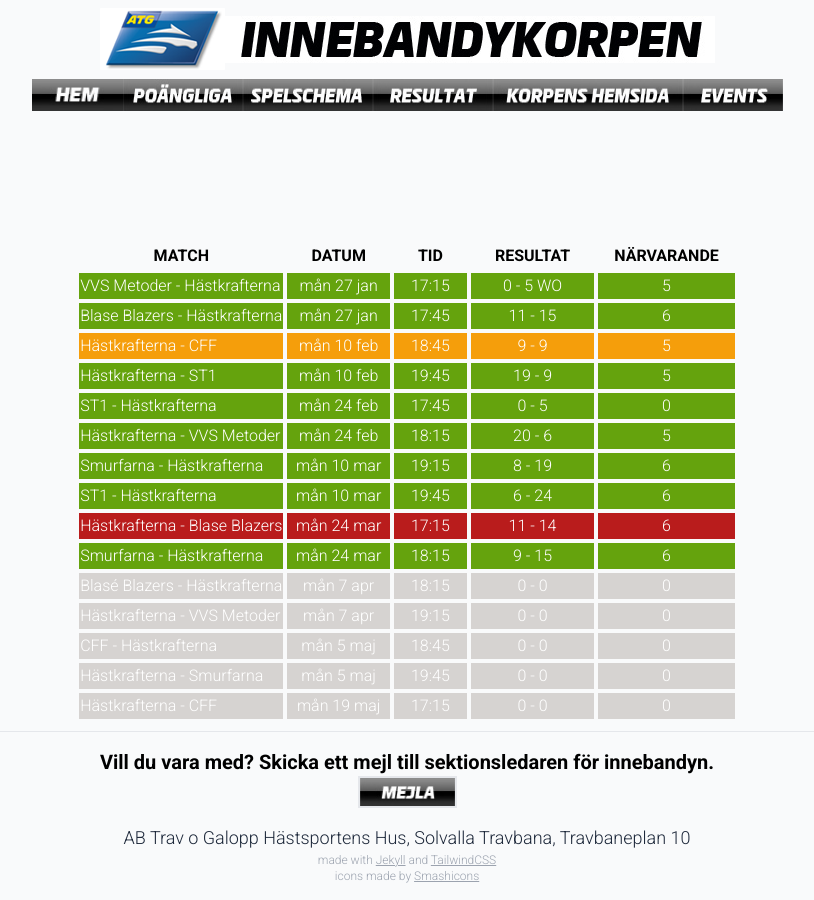
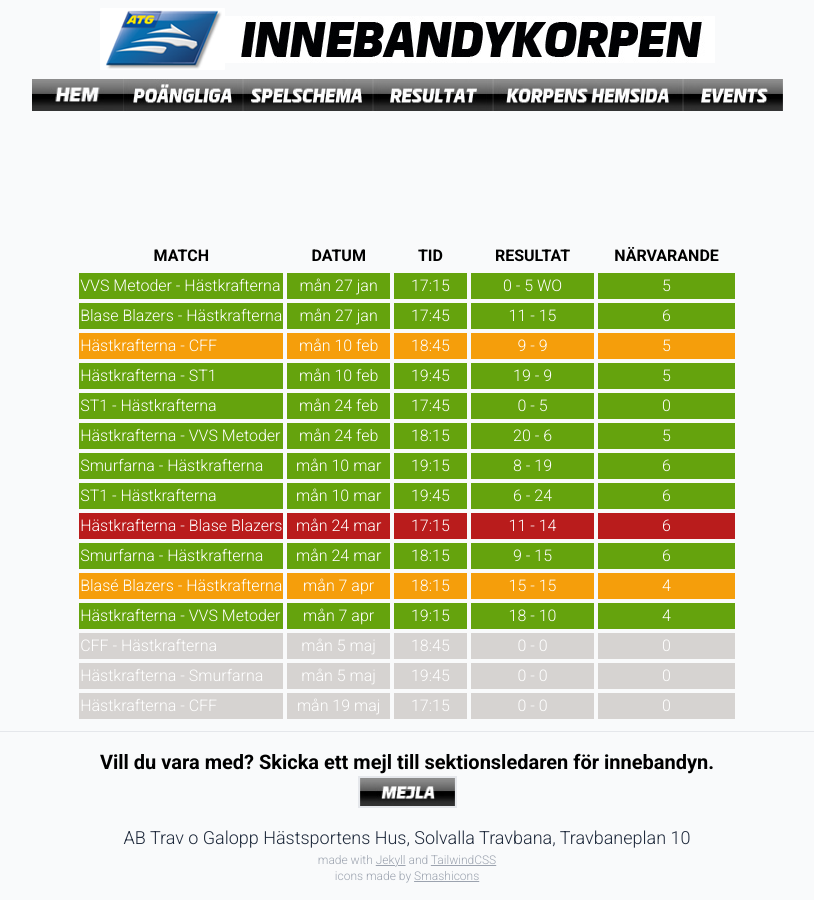
Before and after one commit to andreashogvall/andreashogvall.github.io, a Jekyll site: the page built from resultat.html, in a window 1280 px wide. Shown: the whole page, without its empty margins (233-1047 px from the left). Built offline with Jekyll 4.4.1, drawn with Linux system fonts in a browser that asks for light colours; nearby versions of some CDN libraries.

Commit message:
Update resultat.html

```diff
--- a/resultat.html
+++ b/resultat.html
@@ -86,19 +86,19 @@
     <td class="text-center">9 - 15</td>
     <td class="text-center">6</td>
   </tr>
-  <tr class="bg-stone-300 text-white border-2 border-slate-200">
+  <tr class="bg-amber-500 text-white border-2 border-slate-200">
     <td>Blasé Blazers - Hästkrafterna</td>
     <td class="text-center">mån 7 apr</td>
     <td class="text-center">18:15</td>
-    <td class="text-center">0 - 0</td>
-    <td class="text-center">0</td>
+    <td class="text-center">15 - 15</td>
+    <td class="text-center">4</td>
   </tr>
-  <tr class="bg-stone-300 text-white border-2 border-slate-200">
+  <tr class="bg-lime-600 text-white border-2 border-slate-200">
     <td>Hästkrafterna - VVS Metoder</td>
     <td class="text-center">mån 7 apr</td>
     <td class="text-center">19:15</td>
-    <td class="text-center">0 - 0</td>
-    <td class="text-center">0</td>
+    <td class="text-center">18 - 10</td>
+    <td class="text-center">4</td>
   </tr>
   <tr class="bg-stone-300 text-white border-2 border-slate-200">
     <td>CFF - Hästkrafterna</td>
```
